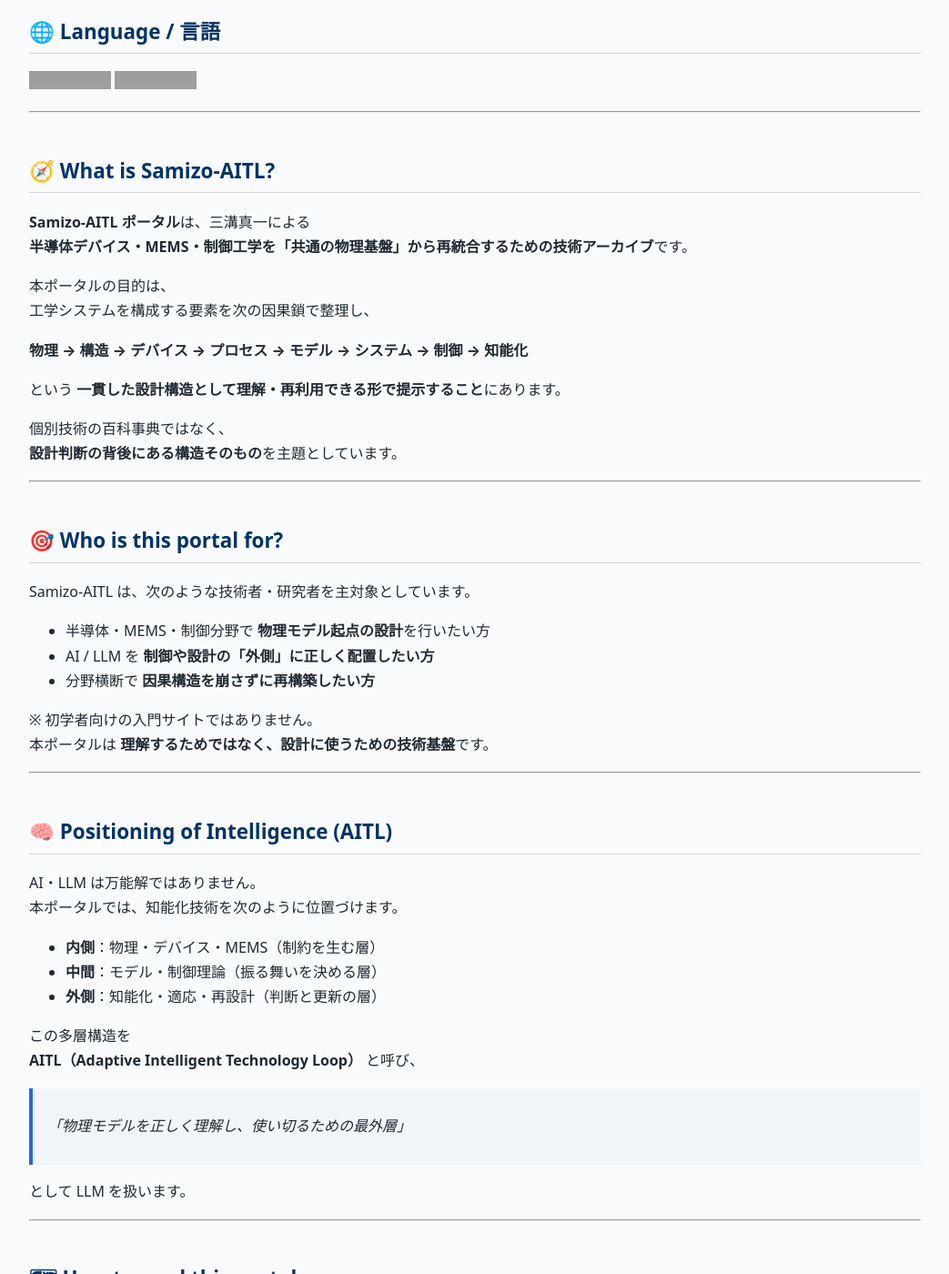
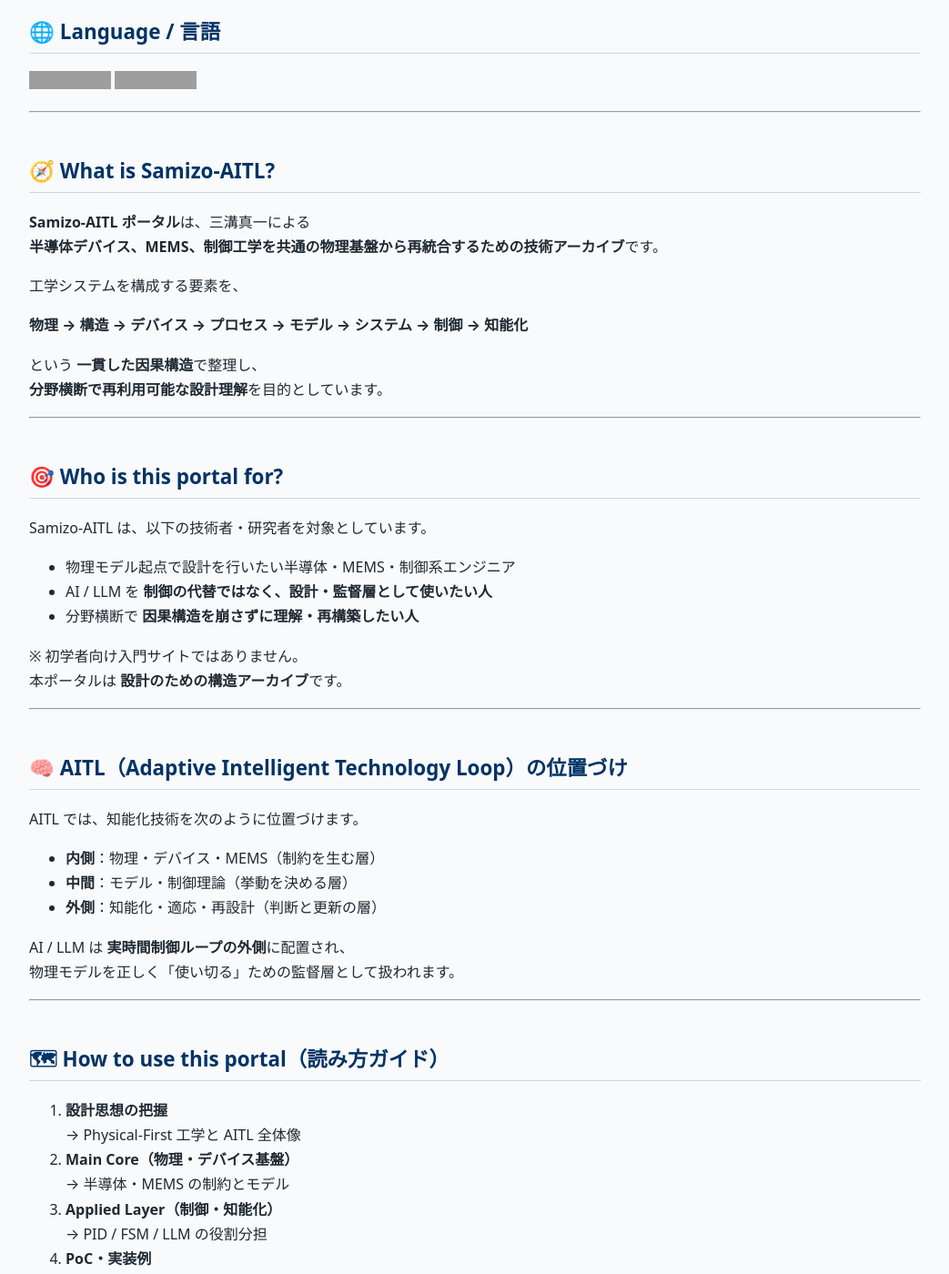
Before and after one commit to Samizo-AITL/Samizo-AITL.github.io, a Jekyll site: the page built from index.md, in a window 1280 px wide and 1400 px high, scrolled down 334 px. Shown: the whole window at 91% size, without its empty margins (118-1161 px from the left). Built offline with Jekyll 4.4.1, drawn with Linux system fonts in a browser that asks for light colours; some of the changed text lies outside the part shown; grey boxes are pictures that could not be loaded.

Commit message:
Update index.md

```diff
--- a/index.md
+++ b/index.md
@@ -19,54 +19,44 @@
 ## 🧭 What is Samizo-AITL?
 
 **Samizo-AITL ポータル**は、三溝真一による
-**半導体デバイス・MEMS・制御工学を「共通の物理基盤」から再統合するための技術アーカイブ**です。
+**半導体デバイス、MEMS、制御工学を共通の物理基盤から再統合するための技術アーカイブ**です。
 
-本ポータルの目的は、
-工学システムを構成する要素を次の因果鎖で整理し、
+工学システムを構成する要素を、
 
 **物理 → 構造 → デバイス → プロセス → モデル → システム → 制御 → 知能化**
 
-という **一貫した設計構造として理解・再利用できる形で提示すること**にあります。
-
-個別技術の百科事典ではなく、
-**設計判断の背後にある構造そのもの**を主題としています。
+という **一貫した因果構造**で整理し、
+**分野横断で再利用可能な設計理解**を目的としています。
 
 ---
 
 ## 🎯 Who is this portal for?
 
-Samizo-AITL は、次のような技術者・研究者を主対象としています。
+Samizo-AITL は、以下の技術者・研究者を対象としています。
 
-- 半導体・MEMS・制御分野で **物理モデル起点の設計**を行いたい方
-- AI / LLM を **制御や設計の「外側」に正しく配置したい方**
-- 分野横断で **因果構造を崩さずに再構築したい方**
+- 物理モデル起点で設計を行いたい半導体・MEMS・制御系エンジニア
+- AI / LLM を **制御の代替ではなく、設計・監督層として使いたい人**
+- 分野横断で **因果構造を崩さずに理解・再構築したい人**
 
-※ 初学者向けの入門サイトではありません。
-本ポータルは **理解するためではなく、設計に使うための技術基盤**です。
+※ 初学者向け入門サイトではありません。
+本ポータルは **設計のための構造アーカイブ**です。
 
 ---
 
-## 🧠 Positioning of Intelligence (AITL)
+## 🧠 AITL（Adaptive Intelligent Technology Loop）の位置づけ
 
-AI・LLM は万能解ではありません。
-本ポータルでは、知能化技術を次のように位置づけます。
+AITL では、知能化技術を次のように位置づけます。
 
 - **内側**：物理・デバイス・MEMS（制約を生む層）
-- **中間**：モデル・制御理論（振る舞いを決める層）
+- **中間**：モデル・制御理論（挙動を決める層）
 - **外側**：知能化・適応・再設計（判断と更新の層）
 
-この多層構造を
-**AITL（Adaptive Intelligent Technology Loop）** と呼び、
-
-> *「物理モデルを正しく理解し、使い切るための最外層」*
-
-として LLM を扱います。
+AI / LLM は **実時間制御ループの外側**に配置され、
+物理モデルを正しく「使い切る」ための監督層として扱われます。
 
 ---
 
-## 🗺 How to read this portal
-
-本ポータルは、次の順で読むことを想定しています。
+## 🗺 How to use this portal（読み方ガイド）
 
 1. **設計思想の把握**
    → Physical-First 工学と AITL 全体像
@@ -75,26 +65,19 @@
 3. **Applied Layer（制御・知能化）**
    → PID / FSM / LLM の役割分担
 4. **PoC・実装例**
-   → 実装された構造としての確認
+   → 実装された構造として確認
 
-「どこから読めばよいか分からない」状態を作らないため、
-**思想 → 物理 → 制御 → 知能** の順を推奨します。
+推奨順：
+**思想 → 物理 → 制御 → 知能**
 
 ---
 
 # 💠 Main Core（中核教材）
-**半導体デバイス技術を物理起点で体系化する基幹教材群**
 
 ---
 
 ## 1️⃣ Edusemi-v4x
-**半導体プロセス・デバイス・回路設計を一貫構造で扱う基幹教材。**
-
-- MOS 構造・物理
-- プロセスフロー
-- デバイスモデル
-- 回路設計・PDK
-- SystemDK による熱・応力・SI/PI・EMI 解析
+**半導体プロセス・デバイス・回路設計を物理起点で体系化する基幹教材。**
 
 [![Site](https://img.shields.io/badge/View-Site-brightgreen?logo=github)](https://samizo-aitl.github.io/Edusemi-v4x/)
 [![Repo](https://img.shields.io/badge/View-Repo-blue?logo=github)](https://github.com/Samizo-AITL/Edusemi-v4x)
@@ -104,23 +87,13 @@
 ## 2️⃣ SemiDevKit
 **物理モデルから SPICE・信頼性・レイアウトまでを接続する実装キット。**
 
-- Poisson / Drift-Diffusion solver
-- BSIM4
-- NBTI / HCI
-- OpenLane-Lite
-
 [![Site](https://img.shields.io/badge/View-Site-brightgreen?logo=github)](https://samizo-aitl.github.io/SemiDevKit/)
 [![Repo](https://img.shields.io/badge/View-Repo-blue?logo=github)](https://github.com/Samizo-AITL/SemiDevKit)
 
 ---
 
 ## 3️⃣ Edusemi-Plus
-**材料・装置・産業構造を物理視点で接続する拡張教材。**
-
-- SiC / GaN
-- EUV
-- 製造装置
-- ファブ運営・サプライチェーン
+**材料・装置・産業構造を物理視点で拡張する補助教材。**
 
 [![Site](https://img.shields.io/badge/View-Site-brightgreen?logo=github)](https://samizo-aitl.github.io/Edusemi-Plus/)
 [![Repo](https://img.shields.io/badge/View-Repo-blue?logo=github)](https://github.com/Samizo-AITL/Edusemi-Plus)
@@ -129,8 +102,10 @@
 
 # 🎛 Applied Layer（制御・知能化）
 
+---
+
 ## 4️⃣ EduController
-PID・FSM を中心に **制御構造の基本を整理する教育教材。**
+**PID・FSM を中心に制御構造を理解するための教材。**
 
 [![Site](https://img.shields.io/badge/View-Site-brightgreen?logo=github)](https://samizo-aitl.github.io/EduController/)
 [![Repo](https://img.shields.io/badge/View-Repo-blue?logo=github)](https://github.com/Samizo-AITL/EduController)
@@ -138,18 +113,14 @@
 ---
 
 ## 5️⃣ AITL-Controller-A-Type
-**PID × FSM × LLM 三層構造の最小実装 PoC。**
-
-- 制御と判断の分離
-- 劣化・不確実性下での挙動確認
-- Reliability 視点の評価
+**PID × FSM × LLM 三層構造の最小 PoC。**
 
 [![Site](https://img.shields.io/badge/View-Site-brightgreen?logo=github)](https://samizo-aitl.github.io/aitl-controller-a-type/)
 [![Repo](https://img.shields.io/badge/View-Repo-blue?logo=github)](https://github.com/Samizo-AITL/aitl-controller-a-type)
 
 ---
 
-## 6️⃣ V-I Control ASIC on SKY130
+## 6️⃣ V–I Control ASIC on SKY130
 **V–I 制御（PID + FSM）を RTL → GDS まで実装する ASIC 教材。**
 
 [![Site](https://img.shields.io/badge/View-Site-brightgreen?logo=github)](https://samizo-aitl.github.io/vi-control-asic-sky130/)
@@ -157,21 +128,37 @@
 
 ---
 
-# ⚙️ MEMS（抽象の限界を可視化）
+# ⚙️ MEMS / Physical Boundary
+
+---
 
 ## 7️⃣ mems-ana
-**pre-FEM 構造検証ツール**
+**抽象モデルの限界を確認する pre-FEM MEMS 解析ツール。**
 
 [![Site](https://img.shields.io/badge/View-Site-brightgreen?logo=github)](https://samizo-aitl.github.io/mems-ana/)
 [![Repo](https://img.shields.io/badge/View-Repo-blue?logo=github)](https://github.com/Samizo-AITL/mems-ana)
 
 ---
 
-## 8️⃣ Inkjet Printing Models
-**画質 × 速度 × ドット挙動の因果モデル化。**
+## 8️⃣ Inkjet Printing — Design Trade-off Models
+**画質・速度・ドット挙動の因果関係を最小モデルで可視化する教材。**
 
 [![Site](https://img.shields.io/badge/View-Site-brightgreen?logo=github)](https://samizo-aitl.github.io/inkjet-dts/)
 [![Repo](https://img.shields.io/badge/View-Repo-blue?logo=github)](https://github.com/Samizo-AITL/inkjet-dts)
+
+---
+
+# 🎞 AITL Animation Demos
+**AITL 概念を可視化するための試験的アニメーションデモ集。**
+
+[![View Demos](https://img.shields.io/badge/View-Demos-brightgreen?logo=github)](https://samizo-aitl.github.io/aitl-animation-demos/)
+
+---
+
+# 🕘 Update Log
+**サイトおよび教材の更新履歴。**
+
+[📄 更新履歴を見る](https://samizo-aitl.github.io/about/update/)
 
 ---
 
@@ -182,9 +169,3 @@
 
 - GitHub: [https://github.com/Samizo-AITL](https://github.com/Samizo-AITL)
 - Career Summary: [https://samizo-aitl.github.io/about/career-summary/](https://samizo-aitl.github.io/about/career-summary/)
-
----
-
-> **Samizo-AITL は
-> 技術を「説明」するための場所ではなく、
-> 技術を「設計するための構造」を公開するアーカイブです。**
```
